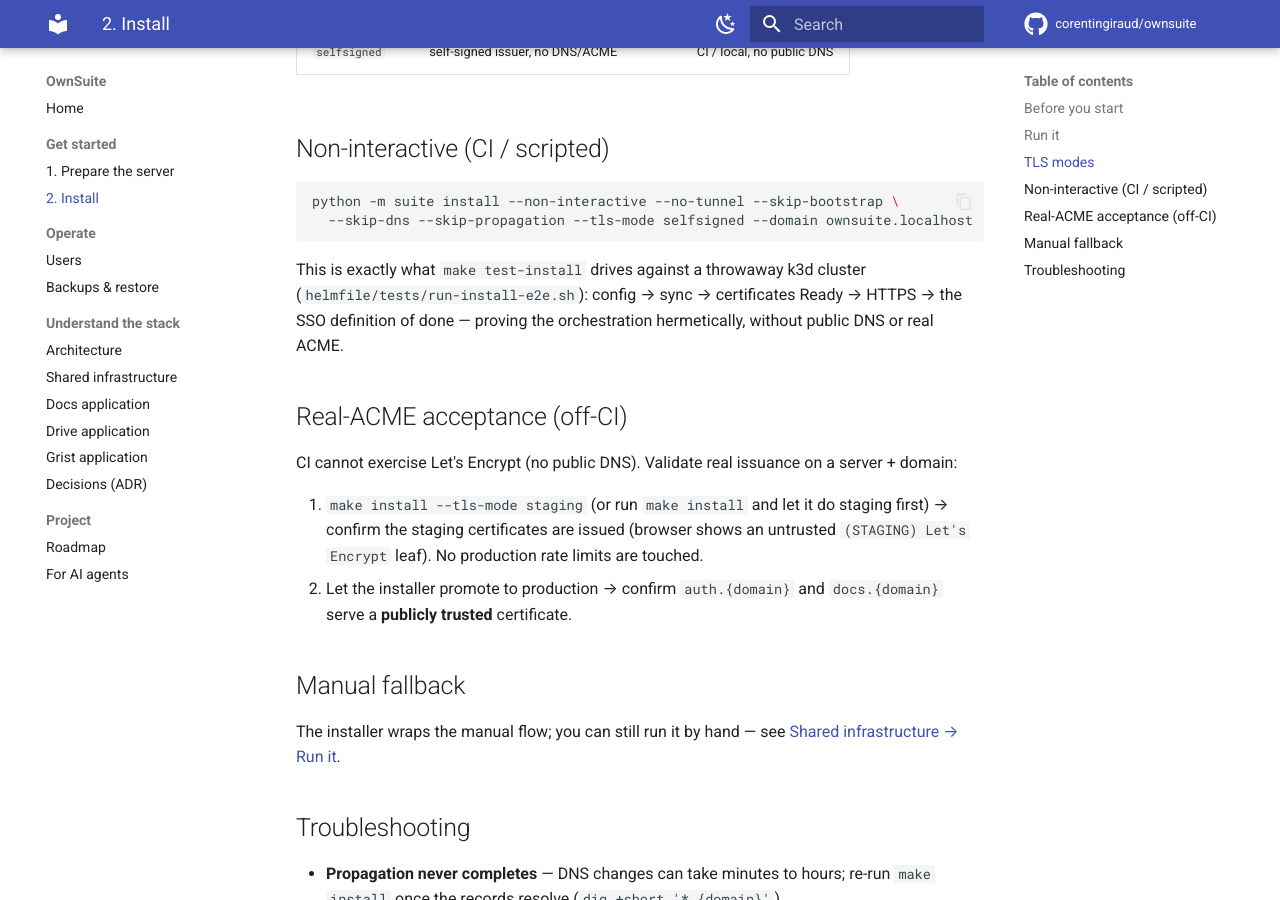
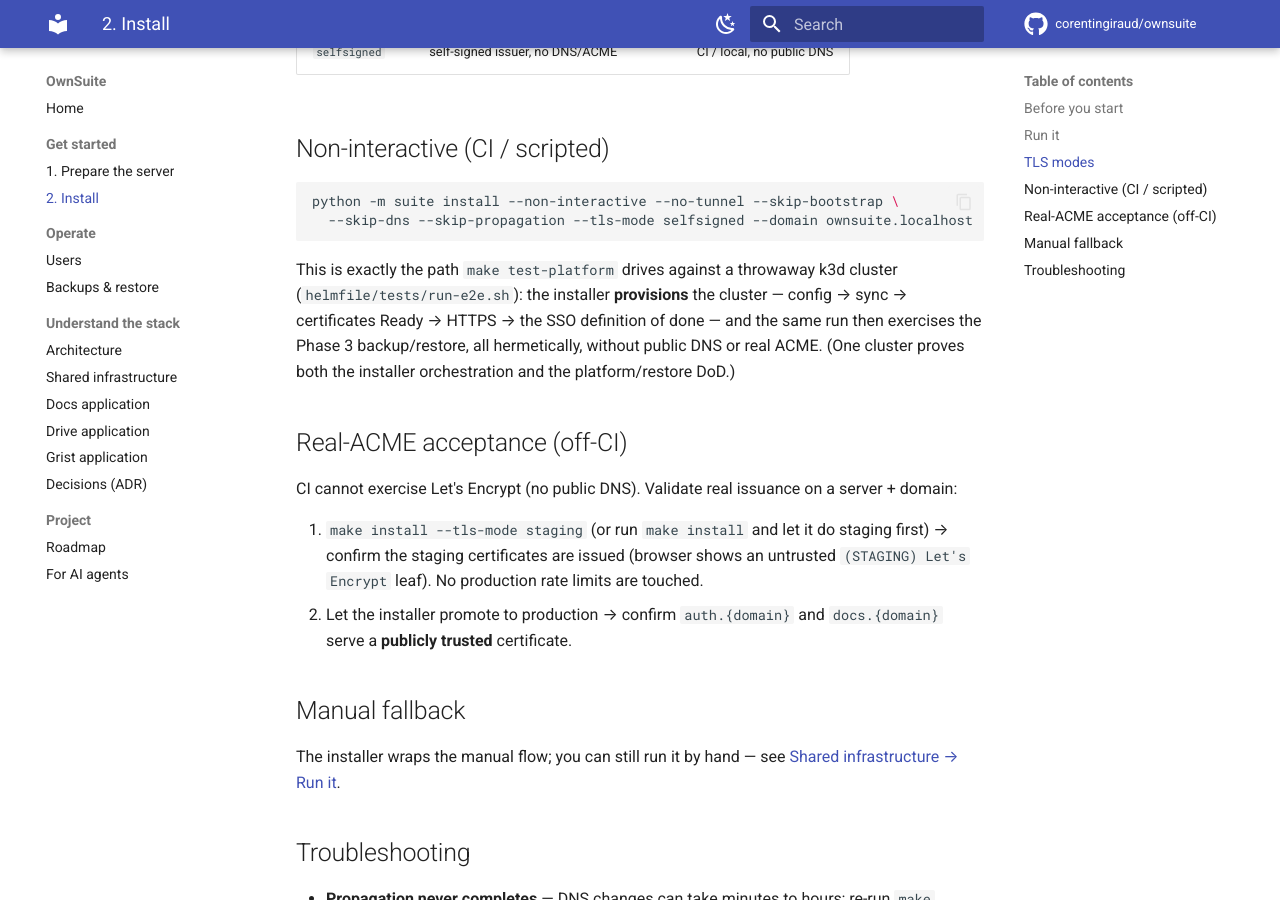
Before and after one commit to corentingiraud/ownsuite, an MkDocs documentation site: the page built from docs/get-started/install.md, in a window 1280 px wide and 900 px high, scrolled down 2351 px. Built offline with MkDocs 1.6.1 and Material for MkDocs 9.7.7, drawn with Linux system fonts in a browser that asks for light colours; comment, search, counter and statistics services are not loaded.

Commit message:
test(e2e): fold the installer e2e into the platform e2e (one cluster build) (#16)
The CI job built a full k3d cluster from scratch twice — `make test-platform`
(helmfile sync + Docs/Drive DoD + backup/restore) and `make test-install`
(`suite install` -> self-signed HTTPS). The two overlapped almost entirely: both
create a cluster, bring up the same stack, and run the same SSO DoD pytest; the
install e2e's only unique value was proving the `suite install` orchestration
(ADR-018).

Merge them: the single platform e2e now PROVISIONS its cluster via `suite install`
(wrapped in the existing fail-fast watchdog), so one cluster proves both the
installer path AND the platform/restore DoD. The installer inherits the exported
OWNSUITE_* (backups on, garage, seeded user, direct grants) through helmfile sync
(process.run merges os.environ) and reads OWNSUITE_SECRET_SEED from the env. An
/etc/hosts entry for auth+docs lets the installer's own urllib HTTPS verification
run; the pytest resolves per-request with `curl --resolve` (no hosts entry, covers
drive too). The restore stays a direct `helmfile sync` (recovery bootstrap).

Removes run-install-e2e.sh, the test-install target, and the second CI step —
saving a full cluster build + stack bring-up (Keycloak boot + DB migration +
pods-ready wait) per run.

````diff
--- a/docs/get-started/install.md
+++ b/docs/get-started/install.md
@@ -92,10 +92,11 @@ python -m suite install --non-interactive --no-tunnel --skip-bootstrap \
   --skip-dns --skip-propagation --tls-mode selfsigned --domain ownsuite.localhost
 ```
 
-This is exactly what `make test-install` drives against a throwaway k3d cluster
-(`helmfile/tests/run-install-e2e.sh`): config → sync → certificates Ready → HTTPS →
-the SSO definition of done — proving the orchestration hermetically, without public DNS
-or real ACME.
+This is exactly the path `make test-platform` drives against a throwaway k3d cluster
+(`helmfile/tests/run-e2e.sh`): the installer **provisions** the cluster — config → sync →
+certificates Ready → HTTPS → the SSO definition of done — and the same run then exercises the
+Phase 3 backup/restore, all hermetically, without public DNS or real ACME. (One cluster proves
+both the installer orchestration and the platform/restore DoD.)
 
 ## Real-ACME acceptance (off-CI)
 
````
Also changed, not shown: AGENTS.md (+1 -1 lines), 4 other files.
